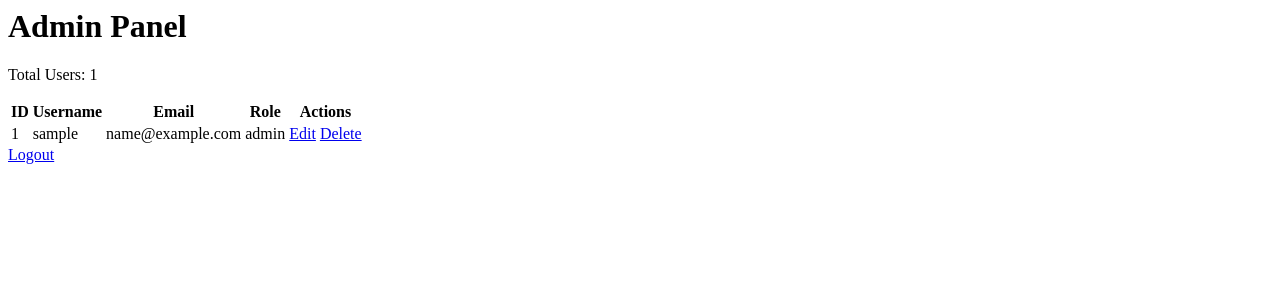
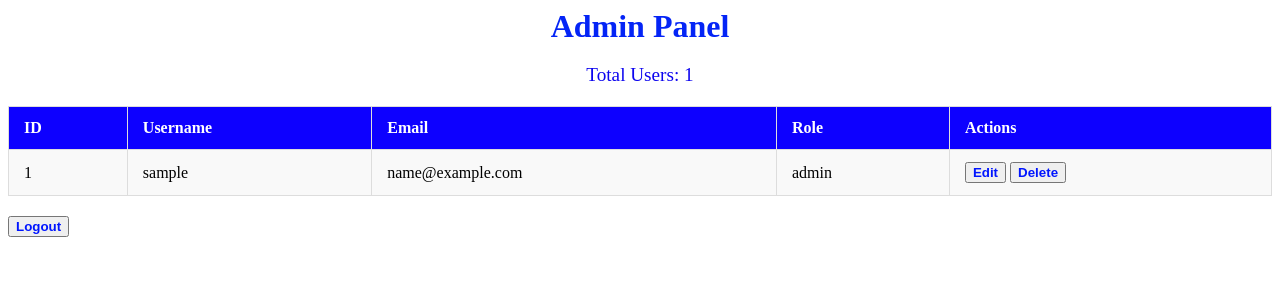
Before and after one commit to bhanuka99x/GameCraft, a PHP site: page /user_management.php in a window 1280 px wide. Shown: the top 300 px of the page. Run offline with PHP 8.4, Linux system fonts and the light colour scheme; the visitor is signed in with stand-in values (Sample User, id 1); tables that the repository leaves empty or names only in its code hold one stand-in row (values such as "Sample post").

Commit message:
complete usermanage page

```diff
--- /dev/null
+++ b/GameCraft/CSS/user_manage.css
@@ -0,0 +1,87 @@
+.admin-container {
+    background-color: #fff;
+    padding: 20px 40px;
+    border-radius: 8px;
+    box-shadow: 0 4px 8px rgba(0, 0, 0, 0.1);
+    width: 80%;
+    max-width: 900px;
+}
+
+
+h1 {
+    text-align: center;
+    color: #0424f6;
+    font-size: 2rem;
+    margin-bottom: 10px;
+}
+
+
+p {
+    text-align: center;
+    color: #0d05ef;
+    font-size: 1.2rem;
+    margin-bottom: 20px;
+}
+
+
+table {
+    width: 100%;
+    border-collapse: collapse;
+    margin-bottom: 20px;
+}
+
+table, th, td {
+    border: 1px solid #ddd;
+}
+
+th, td {
+    padding: 12px 15px;
+    text-align: left;
+    font-size: 1rem;
+}
+
+th {
+    background-color: #0d00ff;
+    color: #fff;
+    font-weight: bold;
+}
+
+tr:nth-child(even) {
+    background-color: #f9f9f9;
+}
+
+
+a {
+    color: #0015ff;
+    text-decoration: none;
+    font-weight: bold;
+
+}
+.btn{
+    background-color: #ea1010;
+}
+
+
+
+a:hover {
+    text-decoration: underline;
+}
+
+
+.logout-btn {
+    display: block;
+    width: 100%;
+    text-align: center;
+    padding: 10px 0;
+    background-color: #ff4c4c;
+    color: #fff;
+    border: none;
+    border-radius: 5px;
+    font-size: 1.1rem;
+    cursor: pointer;
+    text-decoration: none;
+}
+
+.logout-btn:hover {
+    background-color: #e04343;
+}
--- a/GameCraft/login.php
+++ b/GameCraft/login.php
@@ -2,8 +2,6 @@
 include_once 'connection.php';
 
 session_start();
-
-
 
 if ($_SERVER['REQUEST_METHOD'] == 'POST') {
     $username = $_POST['username'];
@@ -24,7 +22,7 @@ if ($_SERVER['REQUEST_METHOD'] == 'POST') {
 
 
 
-        if ($user['role'] === 'admin') {
+        if ($user['role'] == 'admin') {
             header("Location: user_management.php");
         } else {
             header("Location: index.php");
--- a/GameCraft/register.php
+++ b/GameCraft/register.php
@@ -14,7 +14,7 @@ if ($_SERVER['REQUEST_METHOD'] == 'POST') {
         $stmt->bind_param("sss", $username, $email,$hashed_password);
 
         if ($stmt->execute()) {
-            echo "Registration successful!";
+            header("Location: login.php");
         } else {
             echo "Error: " . $stmt->error;
         }
--- a/GameCraft/user_management.php
+++ b/GameCraft/user_management.php
@@ -17,7 +17,7 @@ if (isset($_GET['delete'])) {
 $result = $conn->query("SELECT * FROM users");
 $user_count = $result->num_rows;
 ?>
-
+<link rel="stylesheet" href="./CSS/user_manage.css">
 <h1>Admin Panel</h1>
 <p>Total Users: <?php echo $user_count; ?></p>
 
@@ -36,10 +36,12 @@ $user_count = $result->num_rows;
         <td><?php echo $row['email']; ?></td>
         <td><?php echo $row['role']; ?></td>
         <td>
-            <a href="edit_user.php?id=<?php echo $row['id']; ?>">Edit</a>
-            <a href="admin.php?delete=<?php echo $row['id']; ?>">Delete</a>
+
+            <button> <a href="edit_user.php?id=<?php echo $row['id']; ?>">Edit</a></button>
+          <button><a href="admin.php?delete=<?php echo $row['id']; ?>">Delete</a></button>
+
         </td>
     </tr>
     <?php endwhile; ?>
 </table>
-<a href="logout.php">Logout</a>
+<button><a href="logout.php">Logout</a></button>
```
